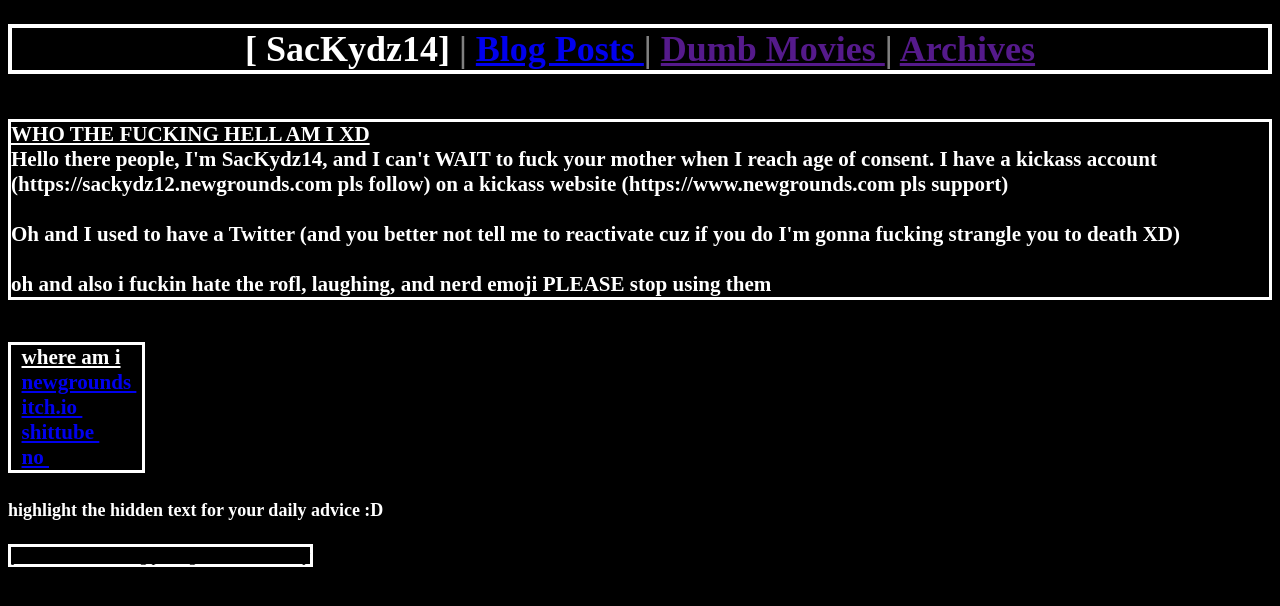
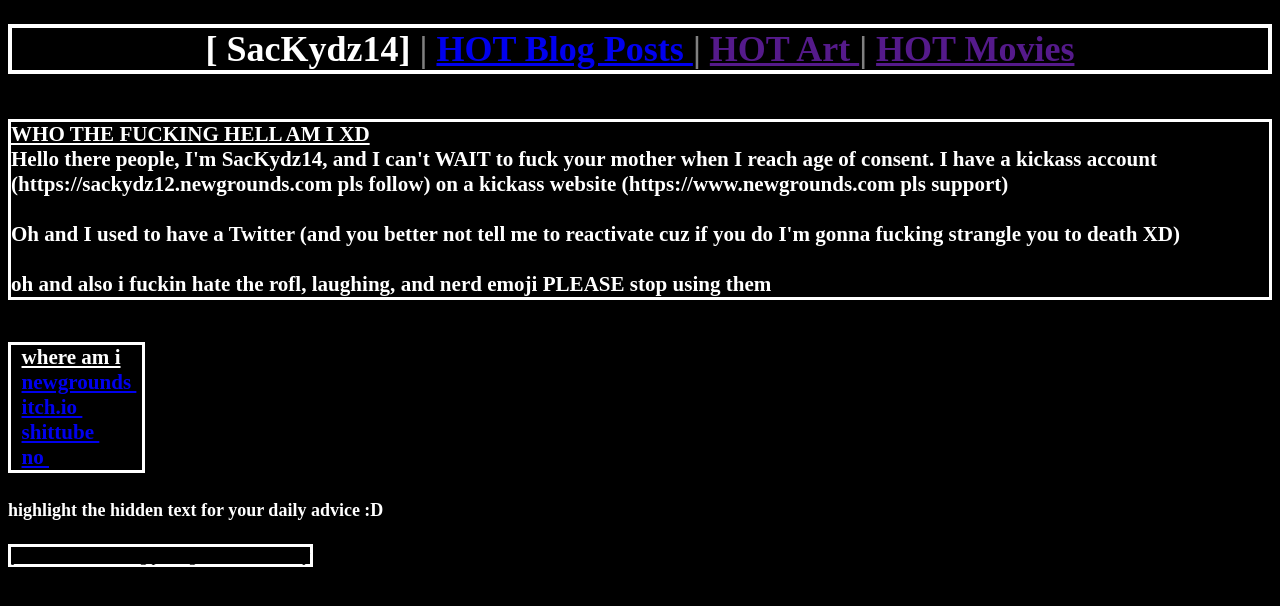
Before and after one commit to SacKydz14/sackydz14.github.io, a plain HTML site: page main.html in a window 1280 px wide. Drawn offline with Linux system fonts and the light colour scheme.

Commit message:
HOT
yeah

```diff
--- a/main.html
+++ b/main.html
@@ -31,7 +31,7 @@ float: left;
 <! --okay bitch you can do the main shiz now-->
 
 <center>
-<h1> [ SacKydz14] <font color = "grey">| <a href = https://sackydz14.github.io/blog.html> Blog Posts </a> | <a href = > Dumb Movies </a> | <a href = > Archives </a> </font> </h1>
+<h1> [ SacKydz14] <font color = "grey">| <a href = https://sackydz14.github.io/blog.html> HOT Blog Posts </a> | <a href = > HOT Art </a> | <a href = > HOT Movies </a> </font> </h1>
 </center>
 
 <h3> <u> WHO THE FUCKING HELL AM I XD </u> <br>
```
